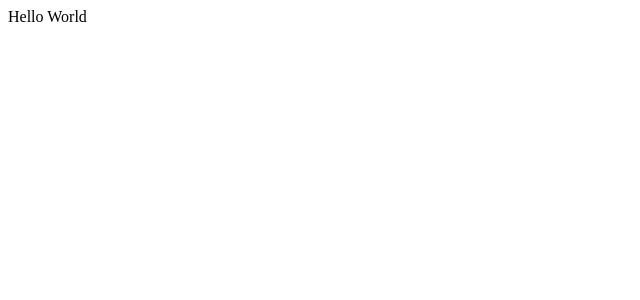
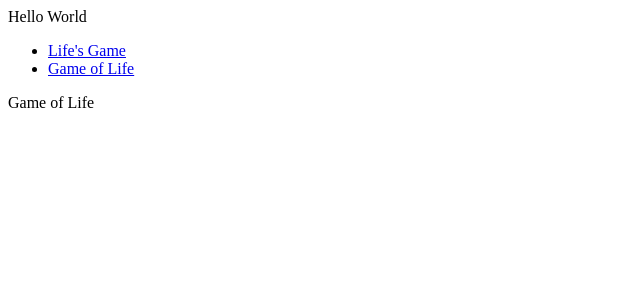
Before and after one commit to JonasDeipenbrock/lifeGames, a React (Vite) app: page /gameOfLife in a window 1280 px wide. Shown: the top 300 px of the page, without its empty margins (0-640 px from the left). Built offline with nearby package versions, Linux system fonts and the light colour scheme.

Commit message:
configure basic router
Signed-off-by: Jonas Deipenbrock <jonas.deipenbrock@gmx.de>

```diff
--- a/src/App.tsx
+++ /dev/null
@@ -1,5 +0,0 @@
-function App() {
-    return <div>Hello World</div>;
-}
-
-export default App;
--- /dev/null
+++ b/src/error-page.tsx
@@ -0,0 +1,16 @@
+import { useRouteError } from "react-router-dom";
+
+const ErrorPage = () => {
+    const error = useRouteError();
+    console.error(error);
+
+    return (
+        <div>
+            <h1>Error!</h1>
+            <p>Something unexpexted happened.</p>
+            <p>{(error as Error).message}</p>
+        </div>
+    );
+};
+
+export default ErrorPage;
--- a/src/main.tsx
+++ b/src/main.tsx
@@ -1,9 +1,31 @@
 import React from "react";
 import ReactDOM from "react-dom/client";
-import App from "./App";
+import { createBrowserRouter, RouterProvider } from "react-router-dom";
+import ErrorPage from "./error-page";
+import GameOfLife from "./routes/GameOfLife/GameOfLife";
+import LifesGame from "./routes/LifesGame/LifesGames";
+import Root from "./routes/Root";
+
+const router = createBrowserRouter([
+    {
+        path: "/",
+        element: <Root />,
+        errorElement: <ErrorPage />,
+        children: [
+            {
+                path: "/gameOfLife",
+                element: <GameOfLife />,
+            },
+            {
+                path: "/lifesGame",
+                element: <LifesGame />,
+            },
+        ],
+    },
+]);
 
 ReactDOM.createRoot(document.getElementById("root") as HTMLElement).render(
     <React.StrictMode>
-        <App />
+        <RouterProvider router={router} />
     </React.StrictMode>
 );
--- /dev/null
+++ b/src/routes/GameOfLife/GameOfLife.tsx
@@ -0,0 +1,4 @@
+const GameOfLife = () => {
+    return <div>Game of Life</div>;
+};
+export default GameOfLife;
--- /dev/null
+++ b/src/routes/LifesGame/LifesGames.tsx
@@ -0,0 +1,4 @@
+const LifesGame = () => {
+    return <div>Lifes Game</div>;
+};
+export default LifesGame;
--- /dev/null
+++ b/src/routes/Root.tsx
@@ -0,0 +1,21 @@
+import { Link, Outlet } from "react-router-dom";
+
+const Root = () => {
+    return (
+        <>
+            <div>Hello World</div>
+            <nav>
+                <ul>
+                    <li>
+                        <Link to={"lifesGame"}>Life's Game</Link>
+                    </li>
+                    <li>
+                        <Link to={"gameOfLife"}>Game of Life</Link>
+                    </li>
+                </ul>
+            </nav>
+            <Outlet />
+        </>
+    );
+};
+export default Root;
```
